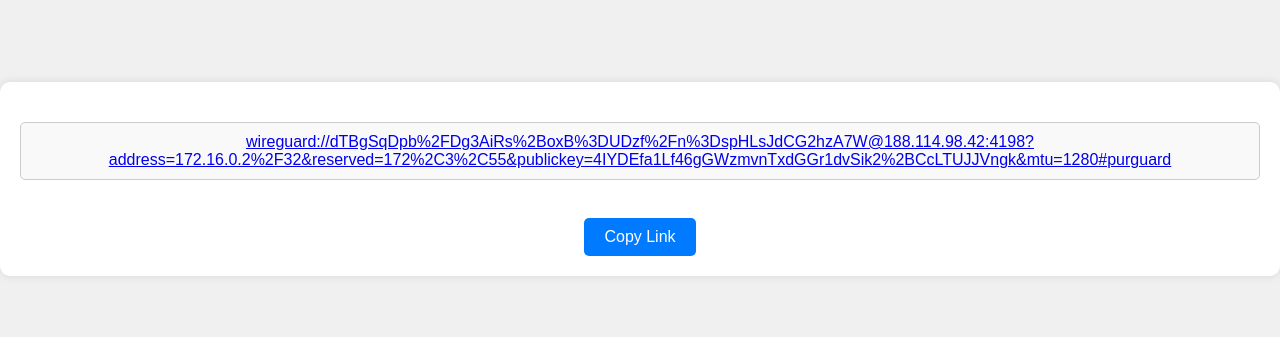
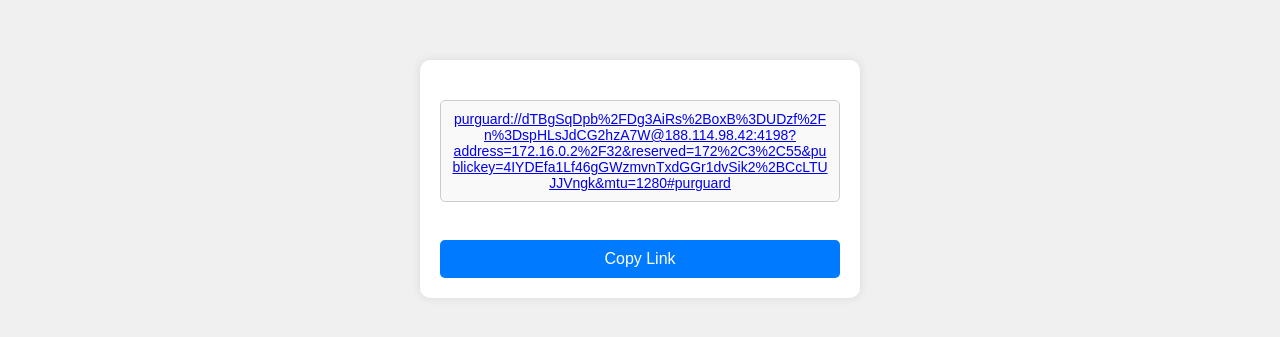
Before and after one commit to beevbeev/wireguardgen, a plain HTML site: page index.html in a window 1280 px wide. Shown: the part 221-558 px from the top of the page. Drawn offline with Linux system fonts and the light colour scheme.

Commit message:
Update index.html

```diff
--- a/index.html
+++ b/index.html
@@ -2,6 +2,7 @@
 <html>
 <head>
     <title>Generate WireGuard Link</title>
+    <meta name="viewport" content="width=device-width, initial-scale=1.0">
     <style>
         body {
             display: flex;
@@ -19,12 +20,14 @@
             padding: 20px;
             border-radius: 10px;
             box-shadow: 0 0 10px rgba(0, 0, 0, 0.1);
+            width: 90%;
+            max-width: 400px;
         }
 
         a#link {
             display: block;
             margin: 20px 0;
-            font-size: 16px;
+            font-size: 14px;
             word-wrap: break-word;
             padding: 10px;
             border: 1px solid #ccc;
@@ -40,6 +43,7 @@
             border: none;
             border-radius: 5px;
             cursor: pointer;
+            width: 100%;
         }
 
         button:hover {
@@ -60,7 +64,7 @@
         function generateLink() {
             const publicKey1 = encodeURIComponent(generateRandomString(44));
             const publicKey2 = encodeURIComponent(generateRandomString(44));
-            const baseLink = `wireguard://${publicKey1}@188.114.98.42:4198?address=172.16.0.2%2F32&reserved=172%2C3%2C55&publickey=${publicKey2}&mtu=1280#purguard`;
+            const baseLink = `purguard://${publicKey1}@188.114.98.42:4198?address=172.16.0.2%2F32&reserved=172%2C3%2C55&publickey=${publicKey2}&mtu=1280#purguard`;
 
             document.getElementById("link").href = baseLink;
             document.getElementById("link").textContent = baseLink;
```
